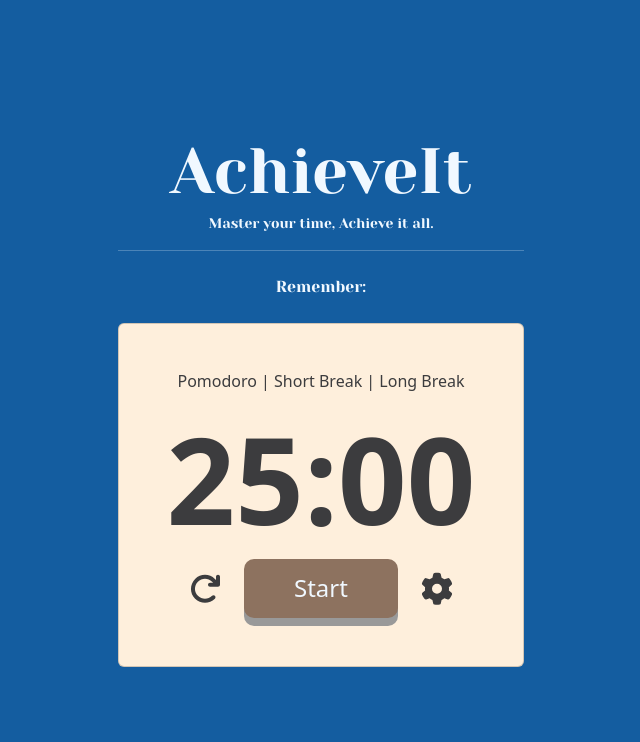
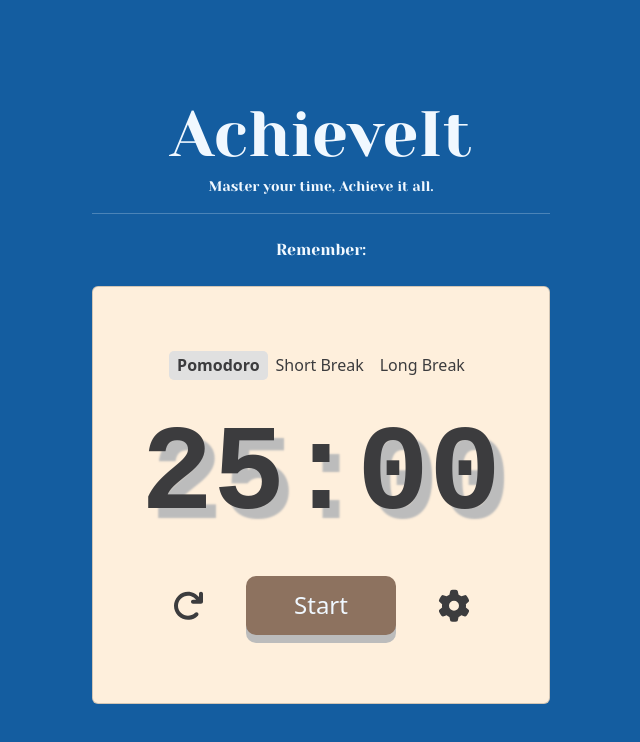
Before and after one commit to samuelodumu/AchieveIt, a React (Vite) app: page / in a window 1280 px wide. Shown: the top 742 px of the page, without its empty margins (319-959 px from the left). Built offline with nearby package versions, Linux system fonts and the light colour scheme; no server answers.

Commit message:
added short and long break timers, improved ui

```diff
--- a/src/components/App.jsx
+++ b/src/components/App.jsx
@@ -1,11 +1,25 @@
+import { useState } from 'react';
+import { library } from '@fortawesome/fontawesome-svg-core';
+import { faArrowRotateRight, faGear } from '@fortawesome/free-solid-svg-icons';
+library.add(faArrowRotateRight, faGear);
 import Timer from './Timer';
 import Quotes from './Quotes';
 import '../App.css';
-import { library } from '@fortawesome/fontawesome-svg-core';
-import { faArrowRotateRight, faGear } from '@fortawesome/free-solid-svg-icons';
-library.add(faArrowRotateRight, faGear);
 
 function App() {
+  const [durations, setDurations] = useState({
+    pomodoro: 1500, // 25 minutes
+    shortBreak: 300, // 5 minutes
+    longBreak: 900 // 15 minutes
+  });
+
+  const updateDurations = (timerType, newDurations) => {
+    setDurations((prevDurations) => ({
+      ...prevDurations,
+      [timerType]: newDurations
+    }));
+  };
+
   return (
     <>
       <div className='app'>
@@ -19,7 +33,10 @@ function App() {
         <main style={{ placeItems: 'center', maxWidth: '70vw' }}>
           <Quotes />
           <div className='outer-div'>
-            <Timer />
+            <Timer
+              durations={durations}
+              updateDurations={updateDurations}
+            />
           </div>
         </main>
       </div>
--- a/src/components/Timer.jsx
+++ b/src/components/Timer.jsx
@@ -1,23 +1,33 @@
 // logic for the pomodoro timer
 import { useState, useEffect } from 'react';
+import PropTypes from 'prop-types';
 import { FontAwesomeIcon } from '@fortawesome/react-fontawesome';
 
-function Timer() {
-  const [time, setTime] = useState(25 * 60);
+function Timer({ durations, updateDurations }) {
+  const [activeTimer, setActiveTimer] = useState('pomodoro');
+  const [timeLeft, setTimeLeft] = useState(durations['pomodoro']);
   const [isRunning, setIsRunning] = useState(false);
 
   useEffect(() => {
-    if (isRunning) {
-      const interval = setInterval(() => {
-        setTime((prevTime) => (prevTime > 0 ? prevTime - 1 : 0));
+    setTimeLeft(durations[activeTimer]);
+  }, [durations, activeTimer]);
+
+  useEffect(() => {
+    let timer;
+    if (isRunning && timeLeft > 0) {
+      timer = setInterval(() => {
+        setTimeLeft((prevTime) => prevTime - 1);
       }, 1000);
-      return () => clearInterval(interval);
+    } else if (timeLeft === 0) {
+      setIsRunning(false);
+      // notification sounds go here
     }
-  }, [isRunning]);
+    return () => clearInterval(timer);
+  }, [isRunning, timeLeft]);
 
   const toggleTimer = () => setIsRunning(!isRunning);
   const resetTimer = () => {
-    setTime(25 * 60);
+    setTimeLeft(durations[activeTimer]);
     setIsRunning(false);
   };
 
@@ -28,27 +38,94 @@ function Timer() {
   };
 
   return (
-    <div
-      className='card py-5 px-5 mt-4'
-      style={{ color: '#3c3c3e' }}>
-      <h6 className='pb-2'>Pomodoro | Short Break | Long Break</h6>
-      <h1
-        className='fw-bold time'
-        style={{ fontSize: '120px' }}>
-        {formatTime(time)}
-      </h1>
-      <div style={{ display: 'flex', justifyContent: 'space-evenly' }}>
+    <div className='card py-5 px-5 mt-4'>
+      <div className='d-flex justify-content-center p-3 '>
+        <span
+          className={`timer-option px-2 h6 ${
+            activeTimer === 'pomodoro' ? 'active-timer' : ''
+          }`}
+          onClick={() => {
+            setActiveTimer('pomodoro');
+            setTimeLeft(durations['pomodoro']);
+            setIsRunning(false);
+          }}>
+          Pomo
+          <span
+            className={`secondary h6 ${
+              activeTimer === 'pomodoro' ? 'active-timer' : ''
+            }`}>
+            doro
+          </span>
+        </span>
+        <span
+          className={`timer-option px-2 h6 ${
+            activeTimer === 'shortBreak' ? 'active-timer' : ''
+          }`}
+          onClick={() => {
+            setActiveTimer('shortBreak');
+            setTimeLeft(durations['shortBreak']);
+            setIsRunning(false);
+          }}>
+          Short{' '}
+          <span
+            className={`secondary h6 ${
+              activeTimer === 'shortBreak' ? 'active-timer' : ''
+            }`}>
+            Break
+          </span>
+        </span>
+        <span
+          className={`timer-option px-2 h6 ${
+            activeTimer === 'longBreak' ? 'active-timer' : ''
+          }`}
+          onClick={() => {
+            setActiveTimer('longBreak');
+            setTimeLeft(durations['longBreak']);
+            setIsRunning(false);
+          }}>
+          Long{' '}
+          <span
+            className={`secondary h6 ${
+              activeTimer === 'longBreak' ? 'active-timer' : ''
+            }`}>
+            Break
+          </span>
+        </span>
+      </div>
+      {/* ======================== TIME ICON ====================== */}
+      <h1 className='fw-bold time'>{formatTime(timeLeft)}</h1>
+      <div
+        style={{
+          display: 'flex',
+          justifyContent: 'space-evenly',
+          padding: '20px 0'
+        }}>
         <FontAwesomeIcon
           icon='fa-solid fa-arrow-rotate-right'
           size='2x'
           className='icons'
           onClick={resetTimer}
         />
-        <button onClick={toggleTimer}>{isRunning ? 'Pause' : 'Start'}</button>
-        <FontAwesomeIcon icon='fa-solid fa-gear' size='2x' className='icons' />
+        <button
+          onClick={toggleTimer}
+          style={{
+            transform: isRunning ? 'translateY(3px)' : 'none',
+            boxShadow: isRunning ? '0 4px #bcbcbc' : '0 8px #bcbcbc'
+          }}>
+          <span>{isRunning ? 'Pause' : 'Start'}</span>
+        </button>
+        <FontAwesomeIcon
+          icon='fa-solid fa-gear'
+          size='2x'
+          className='icons'
+        />
       </div>
     </div>
   );
 }
+Timer.propTypes = {
+  durations: PropTypes.object.isRequired,
+  updateDurations: PropTypes.func.isRequired
+};
 
 export default Timer;
--- a/src/index.css
+++ b/src/index.css
@@ -2,16 +2,14 @@
   font-family: Inter, system-ui, Avenir, Helvetica, Arial, sans-serif;
   line-height: 1.5;
   font-weight: 400;
+  font-synthesis: none;
+  text-rendering: optimizeLegibility;
+  -webkit-font-smoothing: antialiased;
+  -moz-osx-font-smoothing: grayscale;
 
   /* color-scheme: light dark colorful;
   color: #213547;
   background-color: #d6bda7; */
-
-
-  font-synthesis: none;
-  text-rendering: optimizeLegibility;
-  -webkit-font-smoothing: antialiased;
-  -moz-osx-font-smoothing: grayscale;
 }
 
 body {
@@ -24,9 +22,10 @@ body {
 }
 
 button {
-  width: 50%;
+  width: 150px;
   font-size: 1.5em;
   font-weight: 500;
+  margin: 0 10px;
   padding: 0.4em 1.8em;
   border: none;
   border-radius: 10px;
@@ -34,25 +33,50 @@ button {
   background-color: #8d725f;
   font-family: inherit;
   cursor: pointer;
-  box-shadow: 0 8px #999;
-  transition: background-color 0.25s;
+  transition: all 0.25s;
+  text-align: center;
 }
+
+button span {
+  display: inline-block;
+  width: 100%;
+}
+
 button:hover {
   background-color: #7b6455;
 }
 button:active {
   background-color: #7b6455;
-  box-shadow: 0 4px #888;
-  transform: translateY(3px);
+}
+
+.timer-option {
+  cursor: pointer;
+  padding: 5px;
+}
+
+.active-timer {
+  background-color: #e0e0e0;
+  border-radius: 5px;
+  font-weight: 700;
+}
+
+.time {
+  font-size: 120px;
+  font-family: monospace;
+  border-radius: 10px;
+  text-shadow: 10px 10px 2px #bcbcbc;
 }
 
 .card {
   background-color: #feefdc;
+  color: #3c3c3e;
 }
 
 .icons {
+  cursor: pointer;
   border: 1px solid #feefdc;
   border-radius: 8px;
+  margin: 0 10px;
   padding: 0.4em 0.5em;
 }
 
@@ -73,10 +97,10 @@ button:active {
 
 @media screen and (max-width: 680px) {
   .time {
-    font-size: 100px !important;
+    font-size: 110px !important;
   }
-  button {
-    width: 25vh;
+  .secondary {
+    display: none;
   }
 }
 
```
